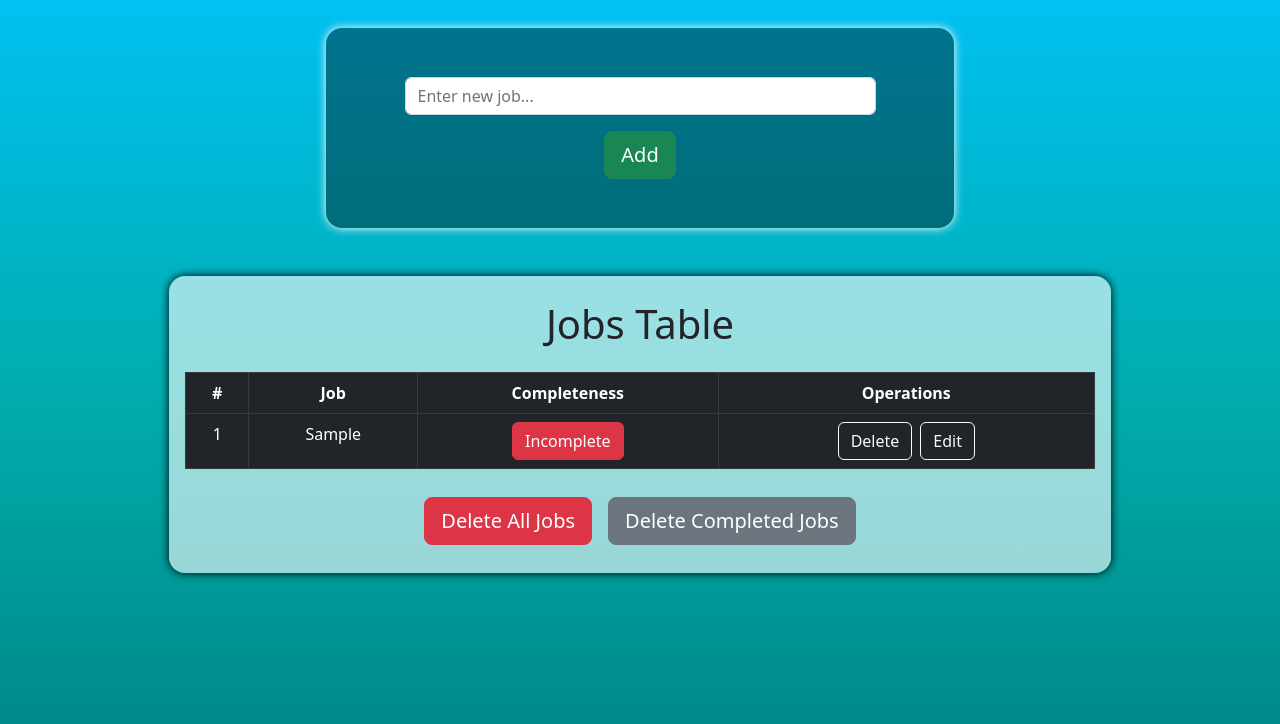
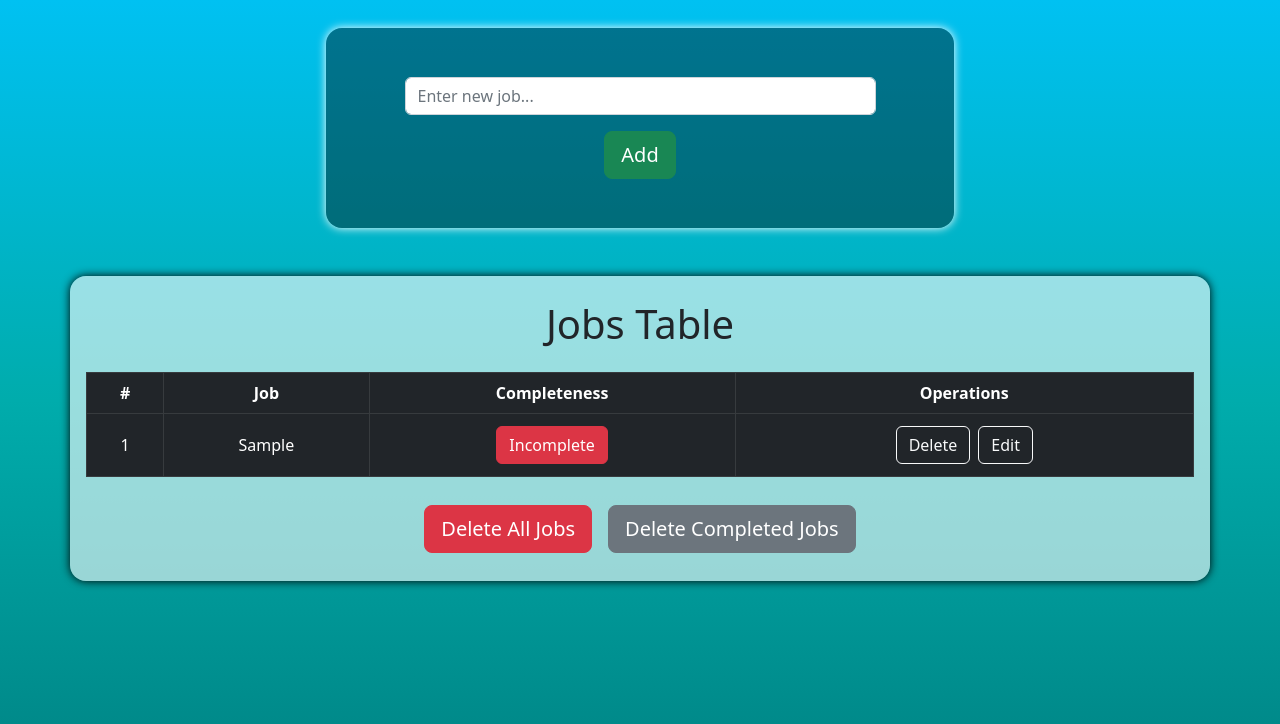
Before and after one commit to EhsanAryan/TodoAppReactTypescript, a React (Create React App) app: page / in a window 1280 px wide. Both pictures are taken after typing "Sample" into the empty fields and a click on the button "Add". Shown: the top 724 px of the page. Built offline with nearby package versions, Linux system fonts and the light colour scheme.

Commit message:
The 8th commit

```diff
--- a/src/components/Table.css
+++ b/src/components/Table.css
@@ -1,7 +1,6 @@
 .table-container {
+    min-height: 200px;
     background-color: rgba(255, 255, 255, 0.6);
-    width: 75%;
-    min-height: 200px;
     box-shadow: 0px 0px 10px black;
 }
 
@@ -12,11 +11,3 @@
 .none-pointer-event {
     pointer-events: none;
 }
-
-
-
-@media screen and (max-width : 992px) {
-    .table-container {
-        width: 100%;
-    }
-}
--- a/src/components/Table.tsx
+++ b/src/components/Table.tsx
@@ -136,13 +136,13 @@ const Table: React.FC<TableProps> = (props) => {
     }
 
     return (
-        <div className={`table-container mx-auto rounded-4 my-5 px-3 py-4
+        <div className={`table-container container mx-auto rounded-4 my-5 px-3 py-4
         ${allJobs.length === 0 ? "d-flex justify-content-center align-items-center" : "table-responsive"}`}>
            {allJobs.length > 0 ? (
              <>
                 <h1 className="text-center mb-4">Jobs Table</h1>
                 <table className="table table-dark table-bordered table-hover
-                w-100 mx-auto text-center">
+                w-100 mx-auto text-center align-middle">
                     <thead>
                         <tr>
                             <th>#</th>
@@ -171,11 +171,11 @@ const Table: React.FC<TableProps> = (props) => {
 
                                     </td>
                                     <td>
-                                        <button type="button" className="btn mx-1 btn-outline-light"
+                                        <button type="button" className="btn mx-1 my-1 btn-outline-light"
                                         onClick={() => deleteJob(job.id)}>
                                             Delete
                                         </button>
-                                        <button type="button" className="btn mx-1 btn-outline-light"
+                                        <button type="button" className="btn mx-1 my-1 btn-outline-light"
                                         onClick={(event: React.MouseEvent) => selectJob(job.id , event)}>
                                             Edit
                                         </button>
```
